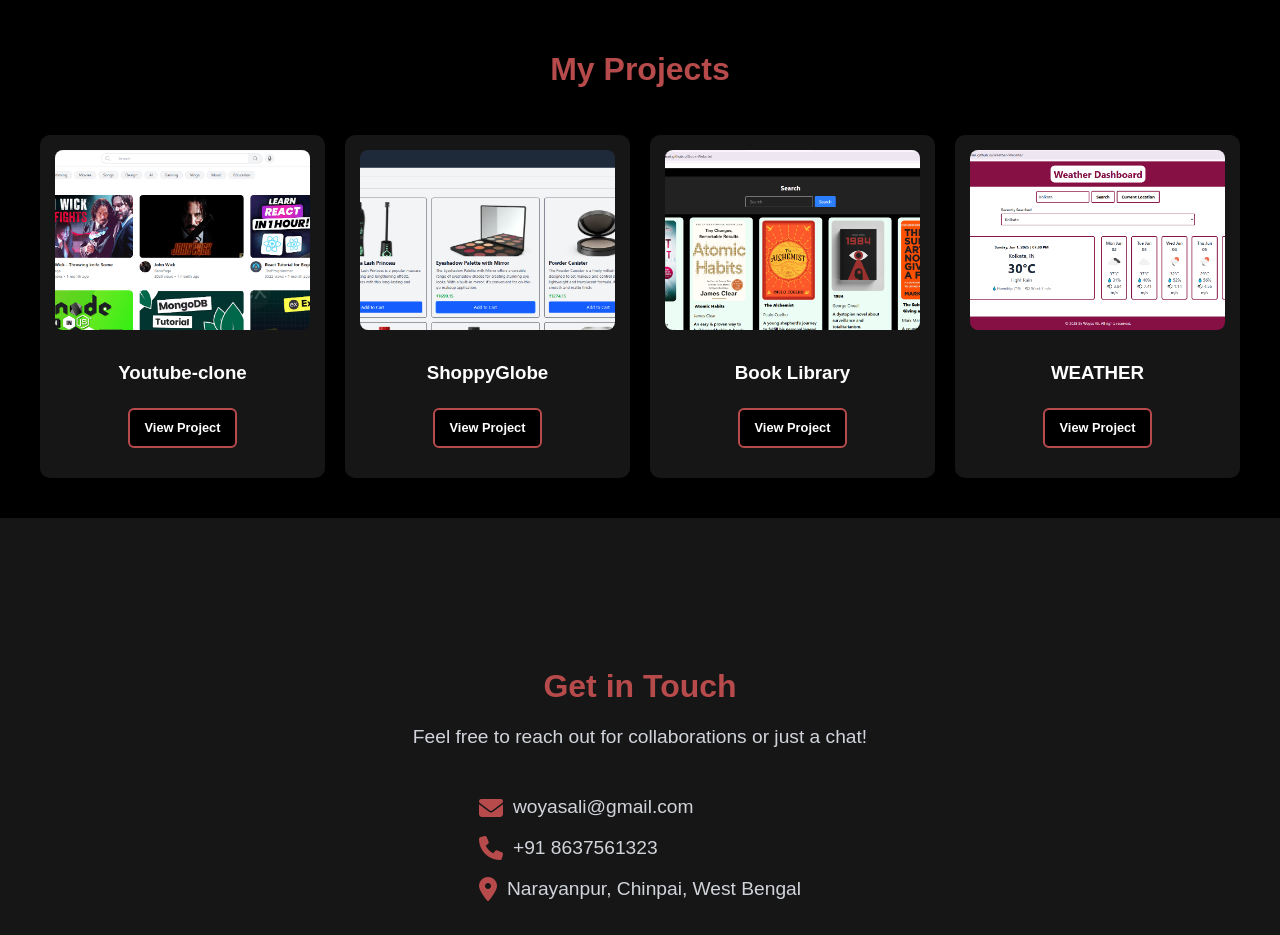
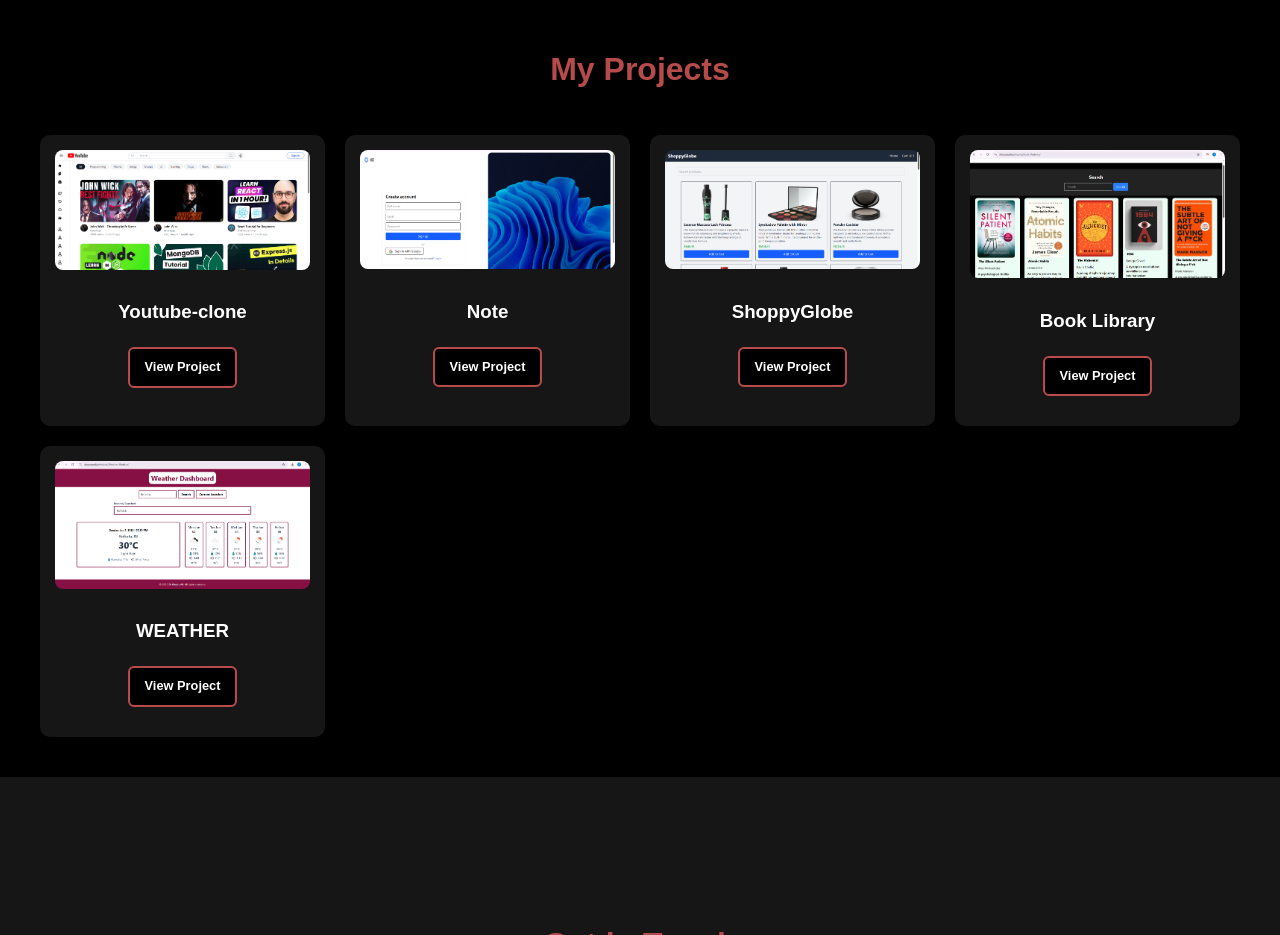
Before and after one commit to skwoyasali/PORTFOLIO, a plain HTML site: page index.html in a window 1280 px wide. Shown: the part 2920-3855 px from the top of the page. Drawn offline with Linux system fonts and the light colour scheme.

Commit message:
Added new Project

```diff
--- a/Style.css
+++ b/Style.css
@@ -383,7 +383,7 @@ header nav a:hover {
 
 .project-card img {
   width: 100%;
-  height: 180px;
+  height: auto;
   object-fit: cover;
   border-radius: 8px;
 }
--- a/index.html
+++ b/index.html
@@ -167,6 +167,11 @@
             <a href="https://skwoyasali.github.io/Youtube-Frontend/" class="view-project" target="_blank">View Project</a>
         </div>
         <div class="project-card">
+            <img src="Images/Note.png" alt="Note">
+            <h3>Note</h3>
+            <a href="https://note-lime-ten.vercel.app/" class="view-project" target="_blank">View Project</a>
+        </div>
+        <div class="project-card">
             <img src="Images/ShoppyGlobe.png" alt="Project 5">
             <h3>ShoppyGlobe</h3>
             <a href="https://skwoyasali.github.io/ShoppyGlobe/" class="view-project" target="_blank">View Project</a>
```
Also changed, not shown: Images/Note.png (added).
